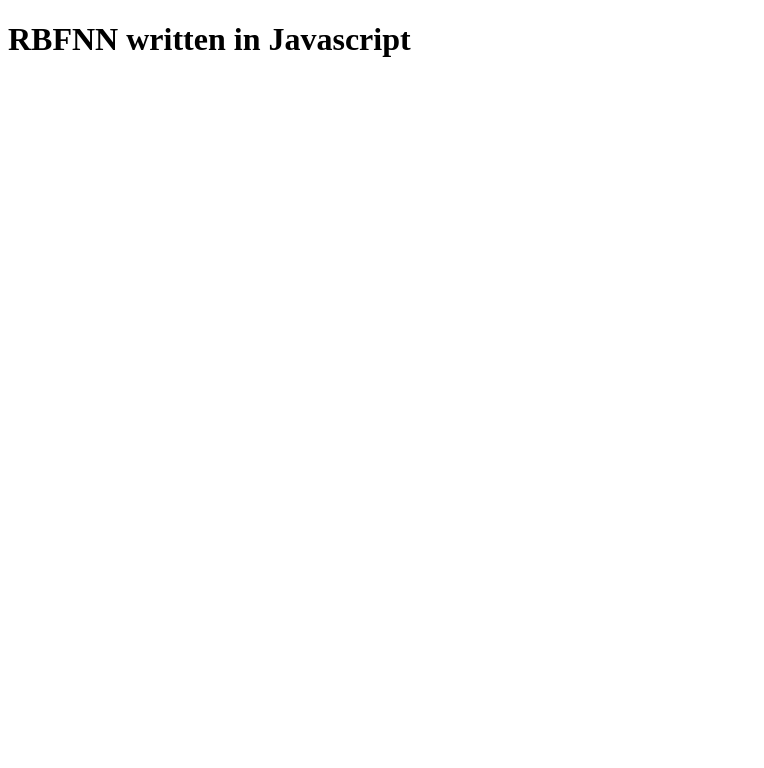
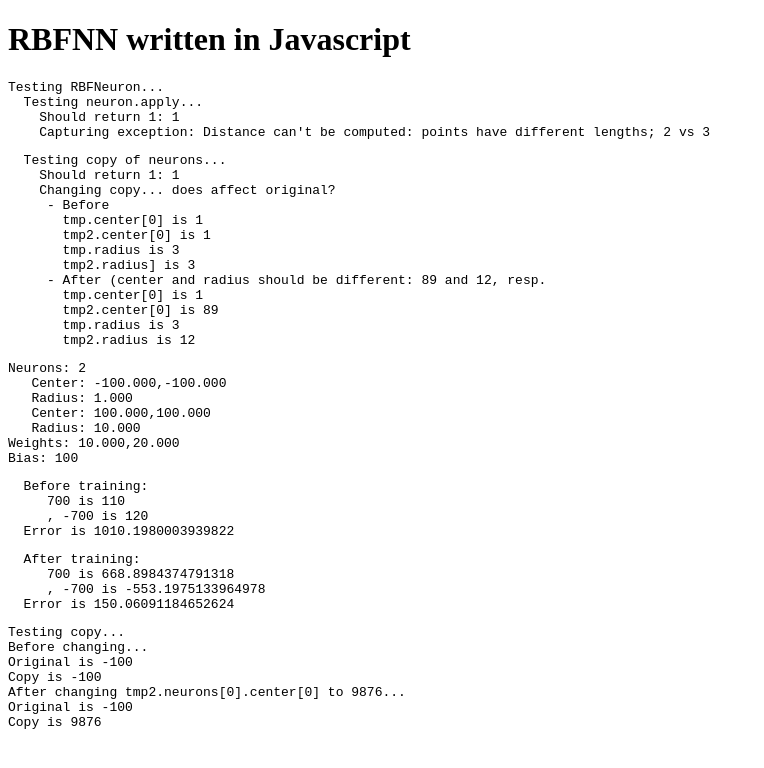
Before and after one commit to vrivas/jsRBFNN, a website: page index.html in a window 1280 px wide. Shown: the whole page, without its empty margins (0-764 px from the left). Drawn offline with Linux system fonts and the light colour scheme.

Commit message:
The tests currently work in both client and server

```diff
--- a/index.html
+++ b/index.html
@@ -19,7 +19,8 @@ and open the template in the editor.
             if (typeof js_rbfnn === 'undefined') {
                 throw "jsRBFNN: Error in index.html > js_rbfnn is not defined";
             }
-            js_rbfnn.test('somediv')
+            js_rbfnn.test_neuron('somediv')
+            js_rbfnn.test_net('somediv')
         </script>
     </body>
 </html>
--- a/js/RBFNeuron.js
+++ b/js/RBFNeuron.js
@@ -76,11 +76,11 @@ try {
      */
     js_rbfnn.test_neuron = function (_div) {
         var tmp = new js_rbfnn.RBFNeuron([1, 2], 3);
-        _id = (typeof document !== 'undefined') ? document.getElementById(_id) : null;
+        _div = (typeof document !== 'undefined') ? document.getElementById(_div) : null;
         var msg = "";
 
         msg = "Testing RBFNeuron...\n";
-        msg = "  Testing neuron.apply...\n"
+        msg += "  Testing neuron.apply...\n"
         try {
             msg += "    Should return 1: " + tmp.apply([1, 2])+"\n"; // Must return 1
             msg += "    Should throw an exception: " + tmp.apply([1, 2, 3])+"\n"; // Must throw an exception
@@ -88,8 +88,8 @@ try {
             msg += "    Capturing exception: " + e.message+"\n";
         }
 
-        if (_id) {
-            _id.innerHTML = "<pre>" + msg + "</pre>"+"\n";
+        if (_div) {
+            _div.innerHTML += "<pre>" + msg + "</pre>"+"\n";
         } else {
             console.log(msg);
         }
@@ -98,7 +98,7 @@ try {
             msg = "  Testing copy of neurons...\n";
 
             tmp2 = tmp.copy();
-            msg += "    Should return 1: " + mp2.apply([1, 2])+"\n"; // Must return 1
+            msg += "    Should return 1: " + tmp2.apply([1, 2])+"\n"; // Must return 1
 
             msg += "    Changing copy... does affect original?"+"\n";
             msg += "     - Before"+"\n";
@@ -117,8 +117,8 @@ try {
         } catch (e) {
             msg += "Capturing exception: " + e.message+"\n";
         }
-        if (_id) {
-            _id.innerHTML = "<pre>" + msg + "</pre>"+"\n";
+        if (_div) {
+            _div.innerHTML += "<pre>" + msg + "</pre>"+"\n";
         } else {
             console.log(msg);
         }
```
